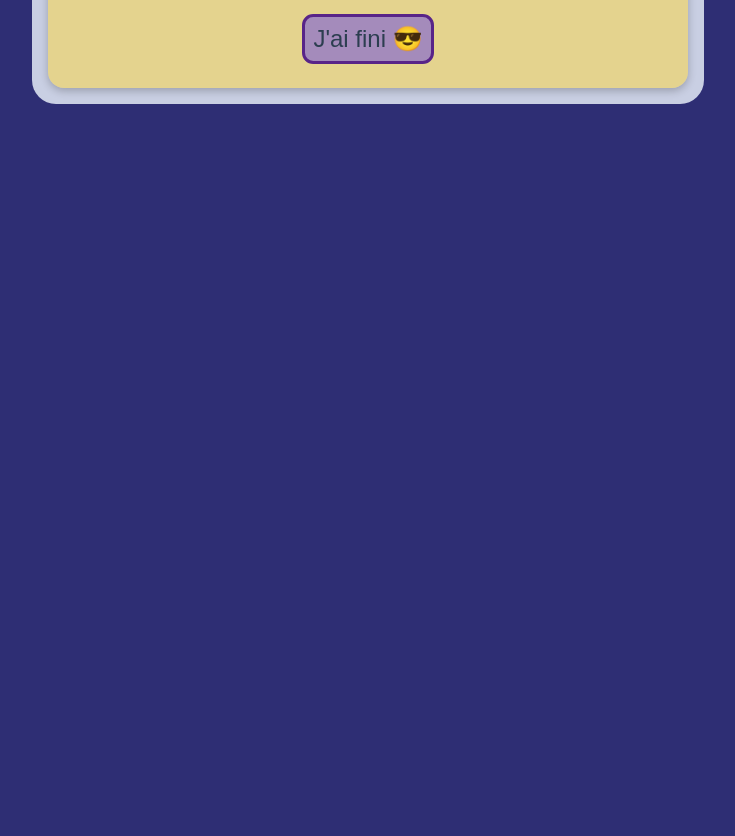
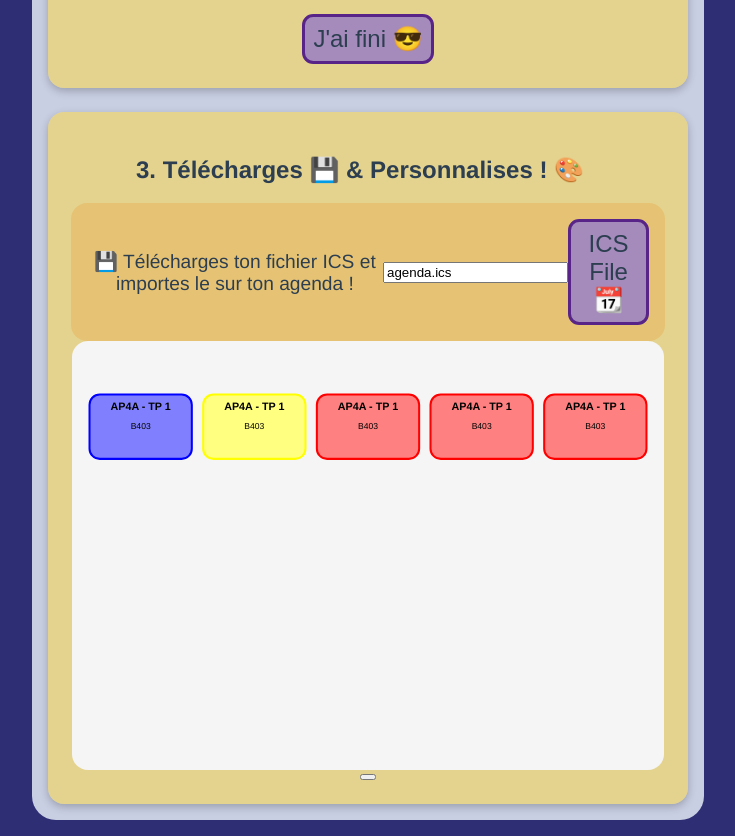
Before and after one commit to lsacienne/calendar-maker, a Vue app: page / in a window 1280 px wide. Shown: the part 675-1511 px from the top of the page, without its empty margins (272-1007 px from the left). Before the commit the page ends 800 px from the top, so only its background shows below. Built offline with nearby package versions, Linux system fonts and the light colour scheme; what @meforma/vue-toaster would draw is missing.

Commit message:
Lint file

```diff
--- a/src/components/CustomSchedule.vue
+++ b/src/components/CustomSchedule.vue
@@ -1,75 +1,85 @@
 <template>
-  <article :class="{ invisible: icsData === undefined }">
+  <article>
     <h1>3. Télécharges 💾 & Personnalises ! 🎨</h1>
     <div class="ics-container">
       <p>💾 Télécharges ton fichier ICS et importes le sur ton agenda !</p>
-      <input type="text" name="" id="" v-model="filename">
+      <input type="text" name="" id="" v-model="filename" />
       <a :href="icsURL" :download="filenameComp">
         <button>ICS File 📆</button>
       </a>
     </div>
+    <SVGSchedule :nb-days="5"></SVGSchedule>
     <!-- CanvasSchedule></CanvasSchedule -->
   </article>
 </template>
 
 <script lang="ts">
-import { defineComponent, PropType } from 'vue'
-import CanvasSchedule from './custom_schedule_components/CanvasSchedule.vue'
-import { icsEvent } from '@/models/types'
-import { createEvents } from 'ics'
+import { defineComponent, PropType } from "vue";
+import CanvasSchedule from "./custom_schedule_components/CanvasSchedule.vue";
+import SVGSchedule from "./custom_schedule_components/SVGSchedule.vue";
+import { icsEvent } from "@/models/types";
+import { createEvents } from "ics";
 
 export default defineComponent({
-  name: 'CustomSchedule',
+  name: "CustomSchedule",
+  components: {
+    SVGSchedule,
+  },
   data() {
     return {
-      icsURL: '#',
-      filename: 'agenda.ics'
-    }
+      icsURL: "#",
+      filename: "agenda.ics",
+    };
   },
   computed: {
     filenameComp() {
-      if (this.filename.endsWith('.ics')) {
-        return this.filename
+      if (this.filename.endsWith(".ics")) {
+        return this.filename;
       }
-      return this.filename + '.ics'
-    }
+      return this.filename + ".ics";
+    },
   },
   props: {
     icsData: {
       required: false,
       type: Array as PropType<Array<icsEvent>>,
-      default: undefined
-    }
+      default: undefined,
+    },
   },
   watch: {
     icsData() {
-      this.generateURL()
-    }
+      this.generateURL();
+    },
   },
   methods: {
     async generateURL() {
       if (this.icsData !== undefined) {
-        const filename = 'agenda.ics'
-        const file = await this.createFilePromise(filename, this.icsData)
-        this.icsURL = URL.createObjectURL(file)
+        const filename = "agenda.ics";
+        const file = await this.createFilePromise(filename, this.icsData);
+        this.icsURL = URL.createObjectURL(file);
       } else {
-        this.icsURL = '#'
+        this.icsURL = "#";
       }
     },
-    createFilePromise(filename: string, icsData: Array<icsEvent>): Promise<File> {
+    createFilePromise(
+      filename: string,
+      icsData: Array<icsEvent>
+    ): Promise<File> {
       return new Promise((resolve, reject) => {
-        const returnObject = createEvents(icsData)
+        const returnObject = createEvents(icsData);
         if (returnObject.error) {
-          reject(returnObject.error)
+          reject(returnObject.error);
         }
-        console.log(returnObject.value)
+        console.log(returnObject.value);
         if (returnObject.value !== undefined) {
-          resolve(new File([returnObject.value], filename, { type: 'text/calendar' }))
+          resolve(
+            new File([returnObject.value], filename, { type: "text/calendar" })
+          );
         }
-      })
-    }
-  }
-})
+      });
+    },
+  },
+});
 </script>
 
 <style scoped>
```
